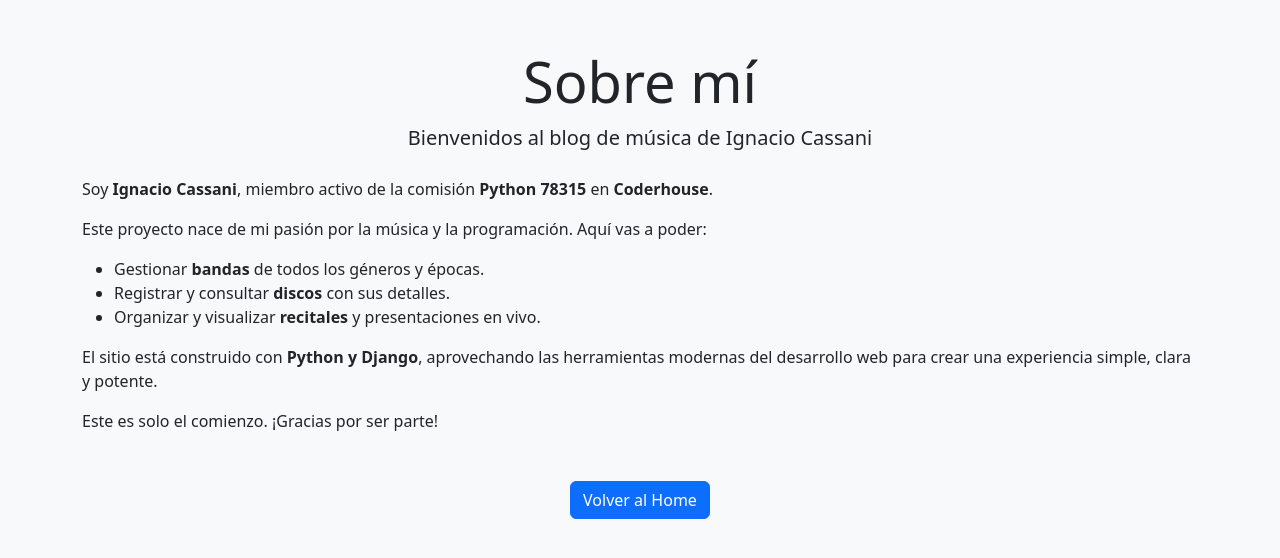
After one commit to nachostfe/tercera_entrega, a Django app: template mi_tercer_entrega_app/templates/mi_tercer_entrega_app/acercade.html in a window 1280 px wide. The commit adds this page. Shown: the top 558 px of the page. Run offline with Django 3.2, Linux system fonts and the light colour scheme; the template is opened without the code that fills it, so the values that code supplies are empty.

Commit message:
agregando acerca de

```diff
--- /dev/null
+++ b/mi_tercer_entrega_app/templates/mi_tercer_entrega_app/acercade.html
@@ -0,0 +1,38 @@
+<!DOCTYPE html>
+<html lang="es">
+<head>
+    <meta charset="UTF-8">
+    <meta name="viewport" content="width=device-width, initial-scale=1.0">
+    <title>Acerca de Ignacio Cassani</title>
+    <link href="https://cdn.jsdelivr.net/npm/bootstrap@5.3.0/dist/css/bootstrap.min.css" rel="stylesheet">
+</head>
+<body class="bg-light text-dark">
+
+    <div class="container mt-5">
+        <div class="text-center">
+            <h1 class="display-4">Sobre mí</h1>
+            <p class="lead">Bienvenidos al blog de música de Ignacio Cassani</p>
+        </div>
+
+        <div class="mt-4">
+            <p>Soy <strong>Ignacio Cassani</strong>, miembro activo de la comisión <strong>Python 78315</strong> en <strong>Coderhouse</strong>.</p>
+
+            <p>Este proyecto nace de mi pasión por la música y la programación. Aquí vas a poder:</p>
+            <ul>
+                <li>Gestionar <strong>bandas</strong> de todos los géneros y épocas.</li>
+                <li>Registrar y consultar <strong>discos</strong> con sus detalles.</li>
+                <li>Organizar y visualizar <strong>recitales</strong> y presentaciones en vivo.</li>
+            </ul>
+
+            <p>El sitio está construido con <strong>Python y Django</strong>, aprovechando las herramientas modernas del desarrollo web para crear una experiencia simple, clara y potente.</p>
+
+            <p>Este es solo el comienzo. ¡Gracias por ser parte!</p>
+        </div>
+
+        <div class="text-center mt-5">
+            <a href="{% url 'inicio' %}" class="btn btn-primary">Volver al Home</a>
+        </div>
+    </div>
+
+</body>
+</html>
--- a/mi_tercer_entrega_app/urls.py
+++ b/mi_tercer_entrega_app/urls.py
@@ -2,7 +2,7 @@
 from django.urls import path
 
 from .views import (saludo, saludo_con_template, crear_familiar, inicio, crear_curso, crear_estudiante,
-                    buscar_cursos, cursos, crear_disco,RecitalesCreateView,
+                    buscar_cursos,lista_discos,acercade,buscar_discos, cursos, crear_disco,RecitalesCreateView,
                     BandasCreateView,BandasDetailView,BandasDeleteView,BandasUpdateView,BandasListView,
                     AutoCreateView, AutoListView, AutoDeleteView, AutoDetailView, AutoUpdateView)
 urlpatterns = [
@@ -23,6 +23,10 @@ urlpatterns = [
     path('eliminar/<int:pk>/', AutoDeleteView.as_view(), name='eliminar-auto'),
     path('detalle-auto/<int:pk>', AutoDetailView.as_view(), name='detalle-auto'),
 
+
+    path('discos/', lista_discos, name='lista_discos'),
+    path('discos/buscar/', buscar_discos, name='buscar_discos'),
+    path('acerca-de/', acercade, name='acercade'),
     path('crear-recitales/', RecitalesCreateView.as_view(), name='crear-recitales'),
 
     path('crear-bandas/', BandasCreateView.as_view(), name='crear-bandas'),
```
Also changed, not shown: mi_tercer_entrega_app/templates/mi_tercer_entrega_app/lista_discos.html (added, +19 -0 lines), mi_tercer_entrega_app/views.py (+41 -30 lines), templates/padre.html (+9 -10 lines).
